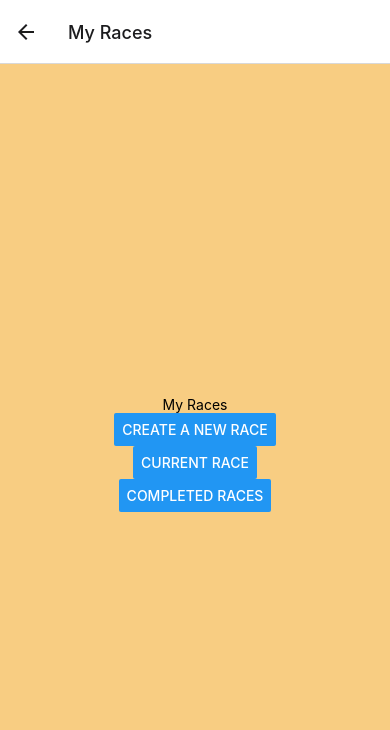
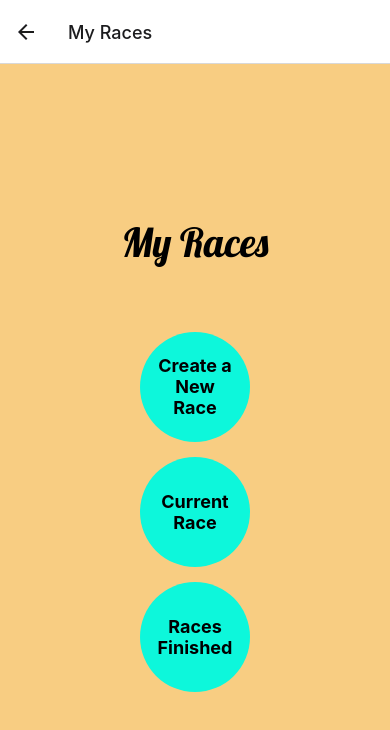
Before and after one commit to GreenField-Org/ultracrewmobile, a React Native app: screen /MyRaces in a window 390 px wide. Shown: the top 730 px of the page. Built offline with nearby package versions, Linux system fonts and the light colour scheme.

Commit message:
styling the my races page

```diff
--- a/Views/MyRaces.js
+++ b/Views/MyRaces.js
@@ -1,5 +1,5 @@
 import React from 'react';
-import { StyleSheet, View, Text, Button } from 'react-native';
+import { StyleSheet, View, Text, Button, Pressable } from 'react-native';
 import { useFonts } from "expo-font";
 
 const customFont = {
@@ -12,16 +12,28 @@ export default function MyRaces({navigation}) {
     if (fontsLoaded) {
         return (
             <View style={styles.container}>
-                <Text style={styles.textTitle}>My Races</Text>
-                <Button
+                <Text style={styles.titleText}>My Races</Text>
+                <Pressable
+                    style={styles.button}
                     title='Create A New Race'
-                    onPress={() => navigation.navigate('CreateRace')}/>
-                <Button
+                    onPress={() => navigation.navigate('CreateRace')}
+                >
+                    <Text style={styles.text}>Create a New Race</Text>
+                </Pressable>
+                <Pressable
+                    style={styles.button}
                     title='Current Race'
-                    onPress={() => navigation.navigate('CurrentRace')}/>
-                <Button
+                    onPress={() => navigation.navigate('CurrentRace')}
+                >
+                    <Text style={styles.text}>Current Race</Text>
+                </Pressable>
+                <Pressable
+                    style={styles.button}
                     title='Completed Races'
-                    onPress={() => navigation.navigate('CompletedRaces')}/>
+                    onPress={() => navigation.navigate('CompletedRaces')}
+                >
+                    <Text style={styles.text}>Races Finished</Text>
+                </Pressable>
             </View>
         )
     } else {
@@ -30,14 +42,31 @@ export default function MyRaces({navigation}) {
 }
 
 const styles = StyleSheet.create({
+    button: {
+        alignItems: 'center',
+        justifyContent: 'center',
+        paddingVertical: 20,
+        width: 110,
+        height: 110,
+        paddingHorizontal: 15,
+        borderRadius: 60,
+        elevation: 3,
+        marginTop: 15,
+        backgroundColor: '#0DF7DB',
+    },
     container: {
         backgroundColor: '#F8CD82',
         alignItems: 'center',
         justifyContent: 'center',
         flex: 1,
     },
+    text:{
+        fontSize: 18,
+        fontWeight: 'bold',
+        textAlign: 'center'
+    },
     titleText: {
-        fontSize: 30,
+        fontSize: 40,
         marginBottom: 50,
         fontFamily: "Lobster-Regular",
     },
```
